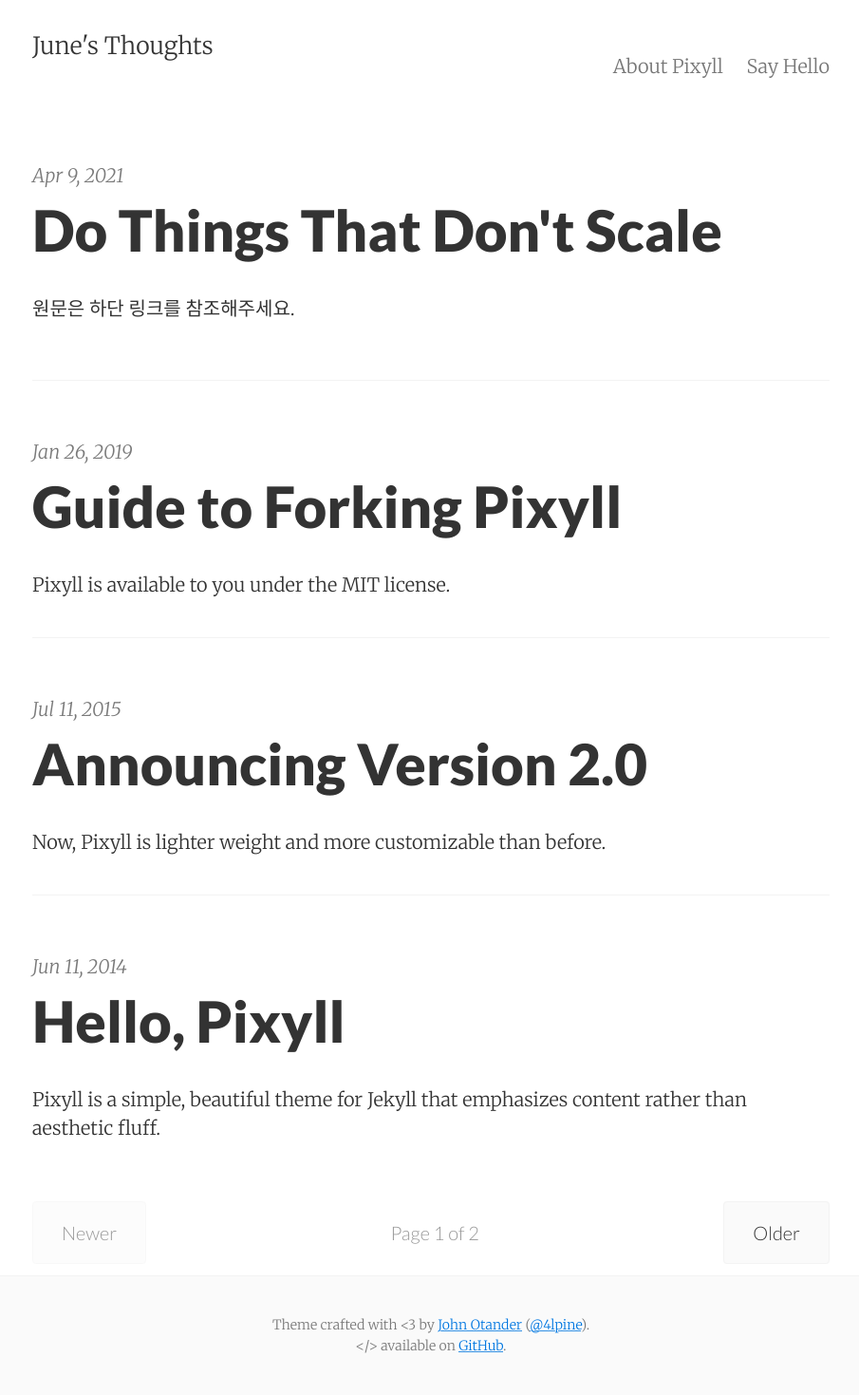
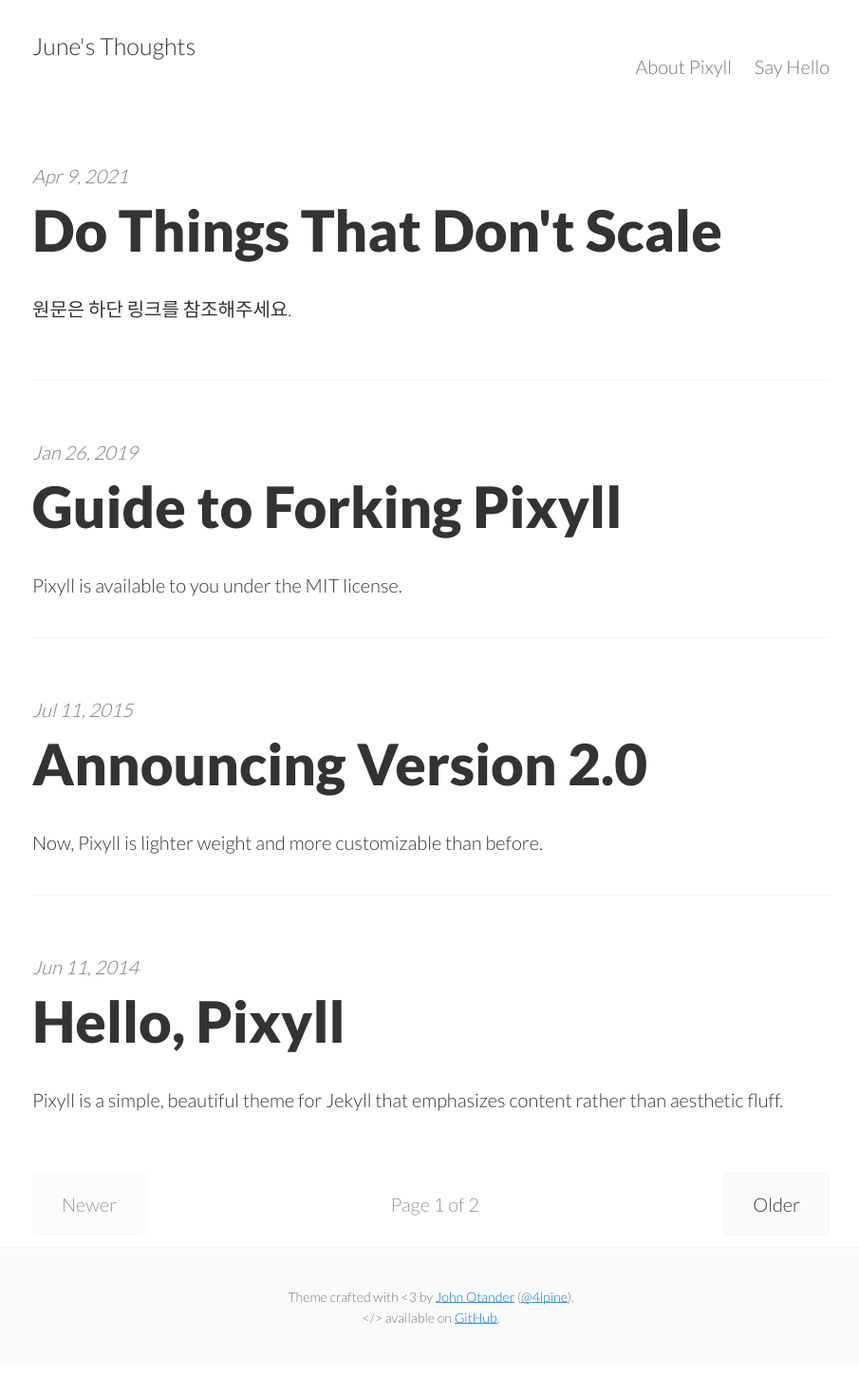
Before and after one commit to kangjune/kangjune.github.io, a Jekyll site: the page built from index.html, in a window 1280 px wide. Shown: the whole page at 95% size, without its empty margins (186-1091 px from the left). Built offline with Jekyll 4.4.1, drawn with Linux system fonts in a browser that asks for light colours; the list of posts is cut into pages by our own code; after the commit the page ends 1439 px from its top, so only the background shows below that.

Commit message:
Update _variables.scss

```diff
--- a/_sass/_variables.scss
+++ b/_sass/_variables.scss
@@ -1,7 +1,7 @@
 // Typography
 $base-font-size: 14px !default;
 $bold-font-weight: bold !default;
-$font-family: 'Merriweather', 'PT Serif', Georgia, 'Times New Roman', serif !default;
+$font-family: 'Lato', 'Helvetica Neue', Helvetica, sans-serif !default;
 $line-height: 1.5 !default;
 $heading-font-family: 'Lato', 'Helvetica Neue', Helvetica, sans-serif !default;
 $heading-font-weight: 900 !default;
```
